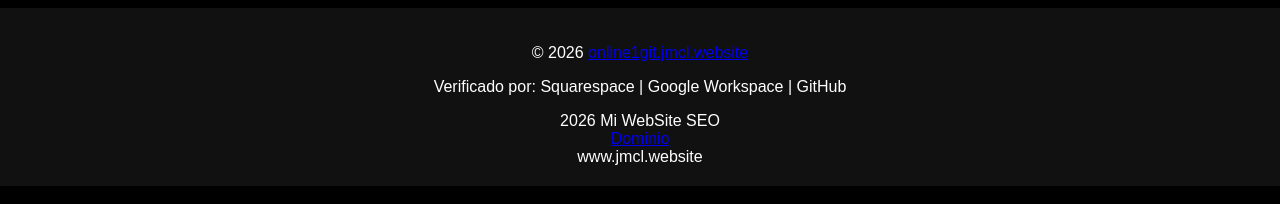
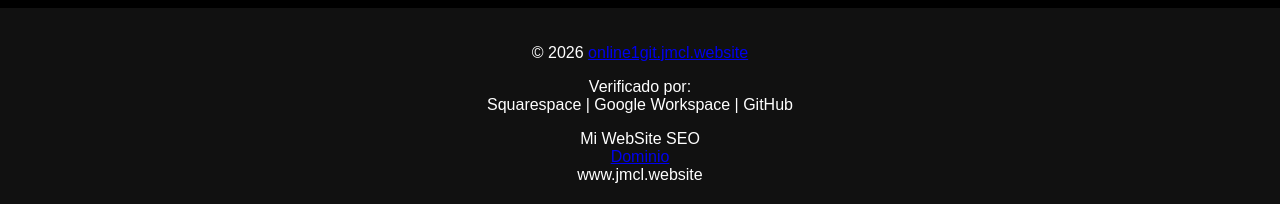
Before and after one commit to josmartincuesta-art/jmcl.website.github.io, a website: page docs/index.html in a window 1280 px wide. Shown: the part 2842-3046 px from the top of the page. Drawn offline with Linux system fonts and the light colour scheme.

Commit message:
Update index.html

```diff
--- a/docs/index.html
+++ b/docs/index.html
@@ -167,7 +167,7 @@ Sorpresa Mayúscula<br>
   <div class="footer-container">
     <div class="footer-info">
       <p>&copy; 2026 <a href="https://online1git.jmcl.website/">online1git.jmcl.website</a></p>
-      <p>Verificado por:
+      <p>Verificado por:<br>
         Squarespace |
         Google Workspace |
         GitHub
@@ -176,7 +176,7 @@ Sorpresa Mayúscula<br>
     <div class="footer-social">
       <a href="https://www.instagram.com/jmcl_edigital?igsh=bGpxbDdub2locDdo" target="_blank">
       </a>
-	</div> <div>2026 Mi WebSite SEO<br><a href="https://online1git.jmcl.website">Dominio</a>
+	</div> <div>Mi WebSite SEO<br><a href="https://online1git.jmcl.website">Dominio</a>
 <br>www.jmcl.website
   </div>
 		</div>
```
